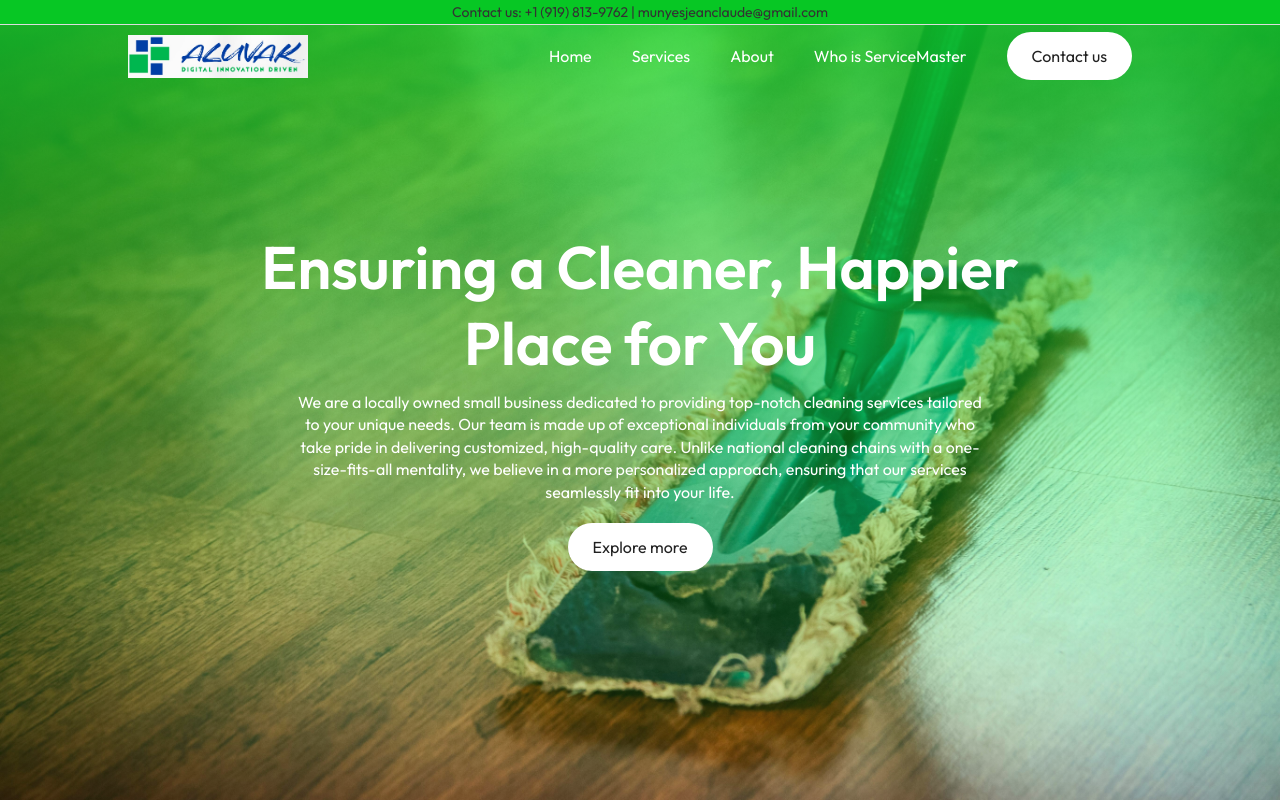
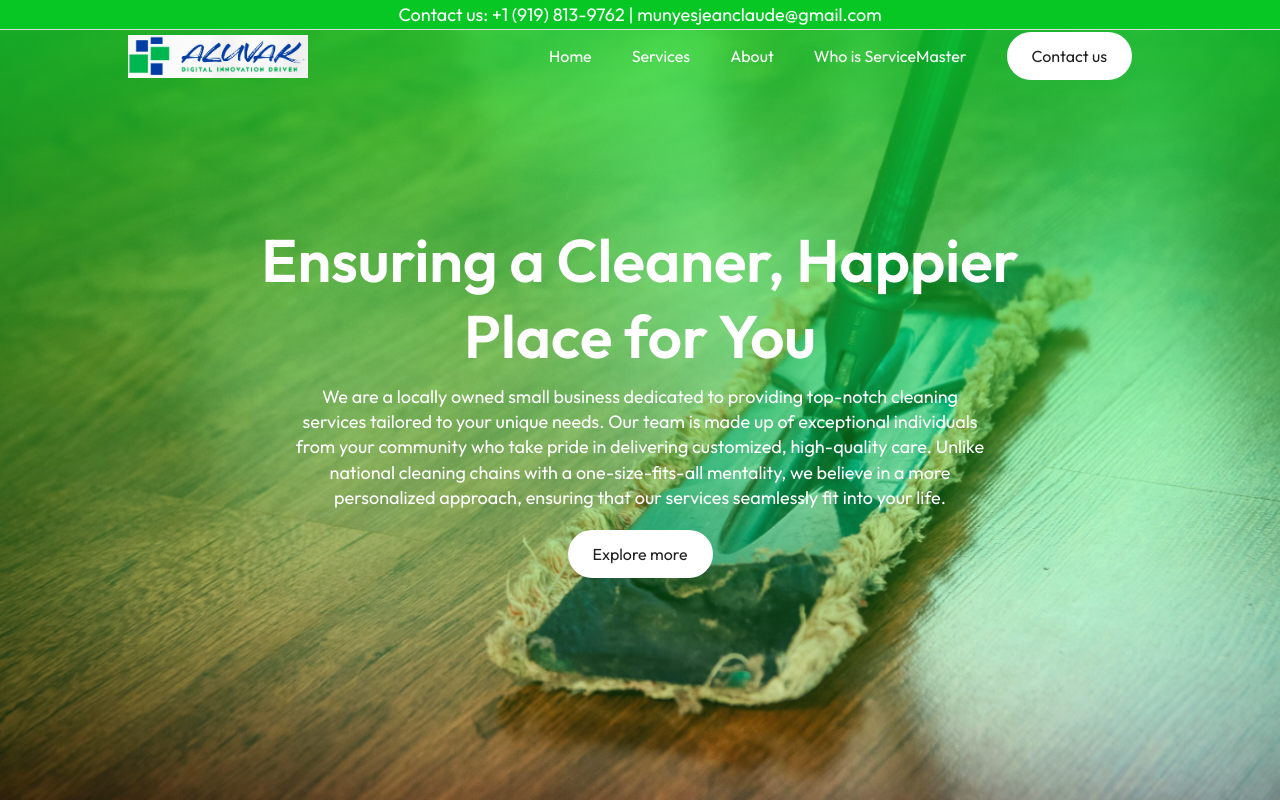
Before and after one commit to alexisuwimana/shayaka, a React (Vite) app: page / in a window 1280 px wide. Shown: the top 800 px of the page. Built offline with nearby package versions, Linux system fonts and the light colour scheme.

Commit message:
updated of apps tree

```diff
--- a/src/Components/Navbar/Navbar.css
+++ b/src/Components/Navbar/Navbar.css
@@ -27,6 +27,11 @@ nav{
     justify-content: space-between;
     z-index: 9;
 }
+
+p{  color: #fff;
+    font-size: 18px;
+}
+
 .logo{
     width: 180px;
     margin-top: 1px;
@@ -45,7 +50,6 @@ nav ul li{
 .menu-icon{
     display: none;
 }
-
 
 
 /* ------ media query -----*/
```
